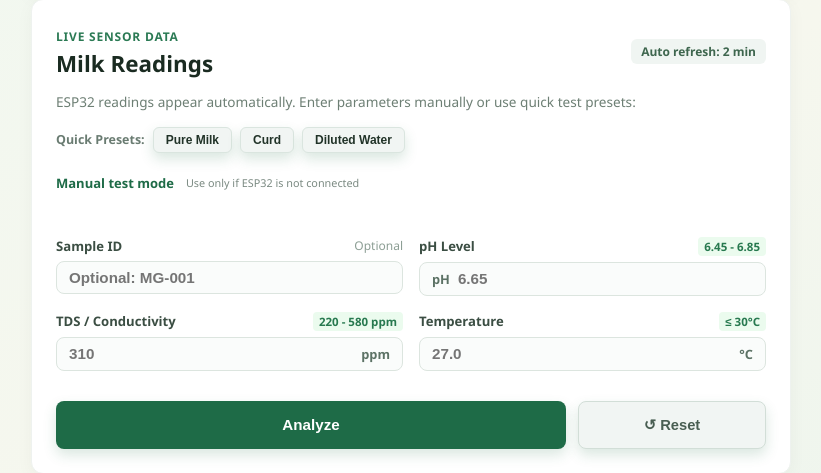
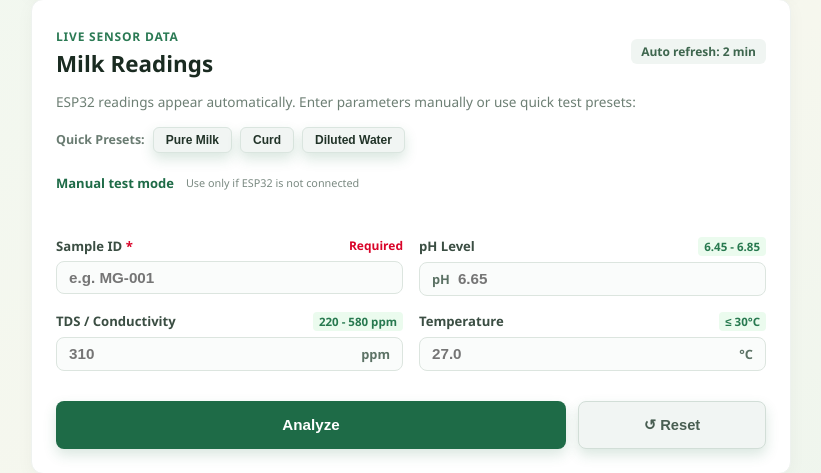
Before and after one commit to aryansrivastava707-cpu/Milk-Guard, a Flask app: page / in a window 1280 px wide. Shown: the part 441-914 px from the top of the page, without its empty margins (229-1050 px from the left). Run offline with Flask 3, Linux system fonts and the light colour scheme.

Commit message:
Update index.html

```diff
--- a/templates/index.html
+++ b/templates/index.html
@@ -351,11 +351,11 @@
 
             <div class="field-group">
               <label class="field-label" for="sample-id">
-                <span>Sample ID</span>
-                <span class="hint">Optional</span>
+                <span>Sample ID <span style="color: #d90429; font-weight: bold;">*</span></span>
+                <span class="hint" style="color: #d90429; font-weight: 600;">Required</span>
               </label>
               <div class="custom-input">
-                <input id="sample-id" type="text" maxlength="40" placeholder="Optional: MG-001">
+                <input id="sample-id" type="text" maxlength="40" placeholder="e.g. MG-001" required>
               </div>
             </div>
 
```
